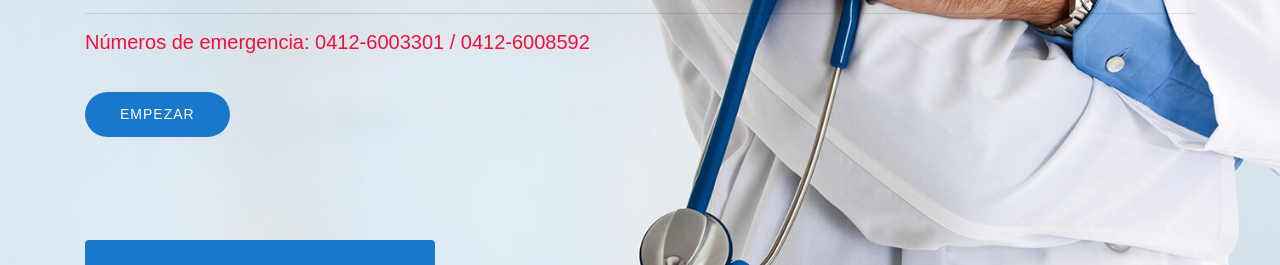
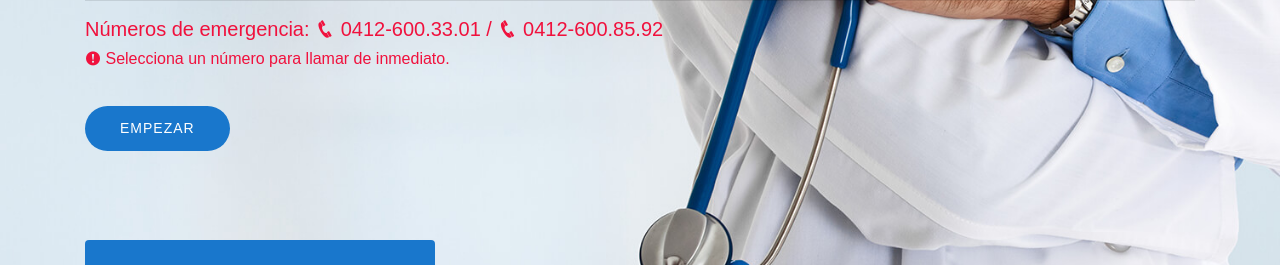
Before and after one commit to jesusaranguren675/WebTraumacare, a plain HTML site: page index.html in a window 1280 px wide. Shown: the part 340-605 px from the top of the page. Drawn offline with Linux system fonts and the light colour scheme.

Commit message:
Se agrego una texto de atención para los número de emergencia

```diff
--- a/index.html
+++ b/index.html
@@ -122,7 +122,8 @@
     <div class="container">
       <h1 class="animate__animated animate__backInDown" id="title_animation">Bienvenido a Traumacare</h1>
       <h2 class="animate__animated animate__backInDown">Traumacare te brinda los mejores servicios de medicina</h2><hr class="animate__animated animate__backInDown">
-      <h5 class="numero-emergencia animate__animated animate__backInDown">Números de emergencia: 0412-6003301 / 0412-6008592</h5 class="numero-emergencia">
+      <h5 class="numero-emergencia animate__animated animate__backInDown">Números de emergencia: <a href="tel:0412-600.33.01"><i class="icofont-phone"></i> 0412-600.33.01</a> / <a href="tel:0412-600.85.92"><i class="icofont-phone"></i> 0412-600.85.92</a></h5 class="numero-emergencia">
+      <h6 class="numero-emergencia animate__animated animate__backInDown"><i class="icofont-warning-alt"></i> Selecciona un número para llamar de inmediato.</h6>
       <a href="#about" class="btn-get-started scrollto animate__animated animate__backInDown">Empezar</a>
     </div>
   </section><!-- End Hero -->
```
